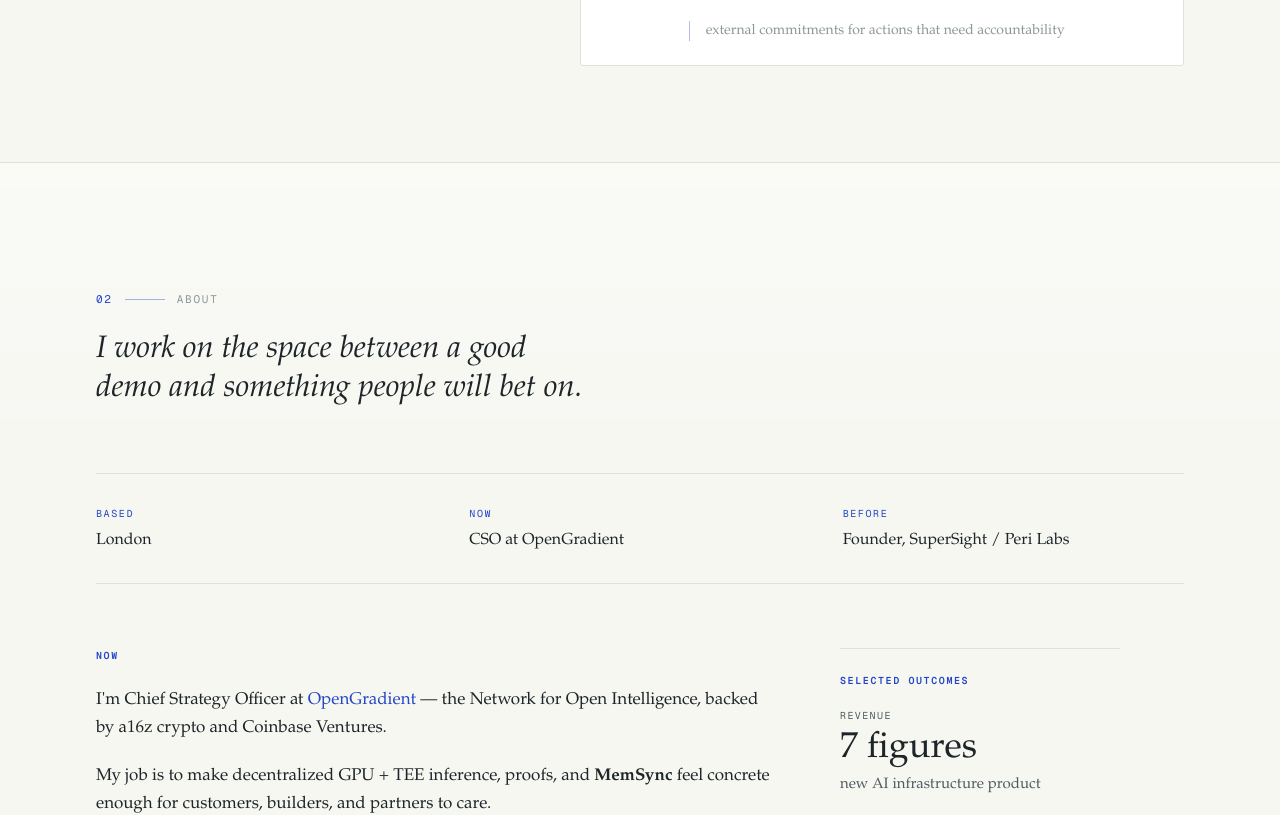
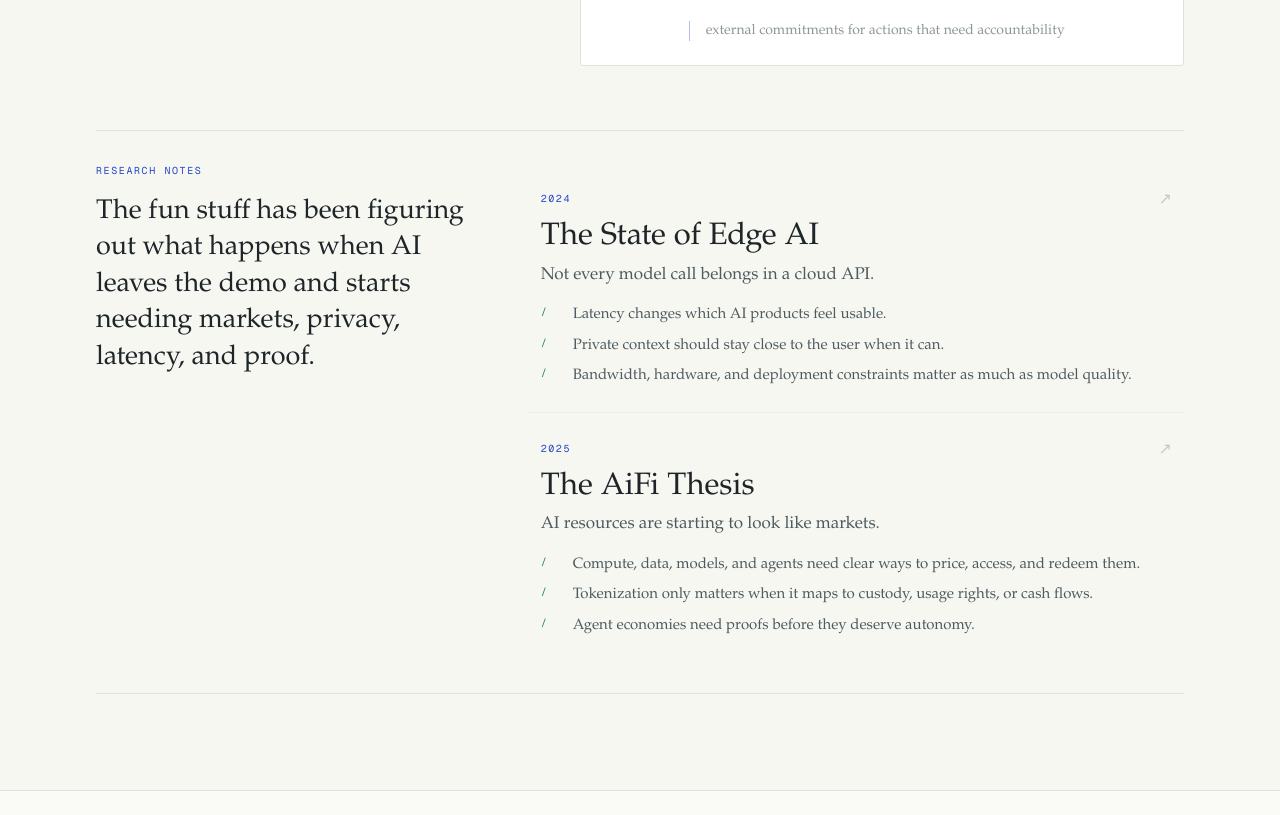
Before and after one commit to 0xadvait/personal_web, a Next.js app: page / in a window 1280 px wide. Shown: the part 1600-2415 px from the top of the page. Built offline with nearby package versions, Linux system fonts and the light colour scheme.

Commit message:
Add research notes from reports

```diff
--- a/src/components/Thesis.js
+++ b/src/components/Thesis.js
@@ -25,6 +25,31 @@
 const beforeAfter = [
   ['Today', 'black-box chat', 'trust me'],
   ['Next', 'agent workflows', 'verify it'],
+];
+
+const researchNotes = [
+  {
+    title: 'The State of Edge AI',
+    year: '2024',
+    href: 'https://peri-labs.github.io/docs/assets/files/The_State_of_Edge_AI.pdf',
+    line: 'Not every model call belongs in a cloud API.',
+    notes: [
+      'Latency changes which AI products feel usable.',
+      'Private context should stay close to the user when it can.',
+      'Bandwidth, hardware, and deployment constraints matter as much as model quality.',
+    ],
+  },
+  {
+    title: 'The AiFi Thesis',
+    year: '2025',
+    href: 'https://peri-labs.github.io/docs/assets/files/The_AiFi_Thesis.pdf',
+    line: 'AI resources are starting to look like markets.',
+    notes: [
+      'Compute, data, models, and agents need clear ways to price, access, and redeem them.',
+      'Tokenization only matters when it maps to custody, usage rights, or cash flows.',
+      'Agent economies need proofs before they deserve autonomy.',
+    ],
+  },
 ];
 
 export default function Thesis() {
@@ -100,6 +125,66 @@
             </ol>
           </Reveal>
         </div>
+
+        <Reveal delay={0.08}>
+          <div className="mt-12 border-y border-border py-6 sm:mt-16 sm:py-8">
+            <div className="grid gap-8 lg:grid-cols-[minmax(0,0.72fr)_minmax(0,1.28fr)] lg:gap-16">
+              <div>
+                <div className="font-mono text-[10px] uppercase tracking-[0.16em] text-accent">
+                  Research notes
+                </div>
+                <p className="mt-4 max-w-xl font-serif text-[21px] leading-[1.35] text-fg sm:text-[27px]">
+                  The fun stuff has been figuring out what happens when AI leaves the demo and
+                  starts needing markets, privacy, latency, and proof.
+                </p>
+              </div>
+
+              <div className="divide-y divide-border-soft border-t border-border lg:border-t-0">
+                {researchNotes.map((note) => (
+                  <a
+                    key={note.title}
+                    href={note.href}
+                    target="_blank"
+                    rel="noopener noreferrer"
+                    aria-label={`${note.title} PDF (opens in a new tab)`}
+                    className="group block py-6 transition-colors hover:bg-surface-soft/50 sm:px-3"
+                  >
+                    <div className="flex items-center justify-between gap-4">
+                      <div className="font-mono text-[10px] uppercase tracking-[0.16em] text-accent">
+                        {note.year}
+                      </div>
+                      <span
+                        aria-hidden
+                        className="text-fg-faint transition-all group-hover:translate-x-0.5 group-hover:text-accent"
+                      >
+                        ↗
+                      </span>
+                    </div>
+                    <h3 className="mt-2 font-serif text-[25px] leading-[1.15] text-fg transition-colors group-hover:text-accent sm:text-[31px]">
+                      {note.title}
+                    </h3>
+                    <p className="mt-2 font-serif text-[16px] leading-[1.5] text-fg-muted sm:text-[17px]">
+                      {note.line}
+                    </p>
+                    <ul className="mt-4 grid gap-2">
+                      {note.notes.map((item) => (
+                        <li
+                          key={item}
+                          className="grid grid-cols-[1.5rem_1fr] gap-2 font-serif text-[14.5px] leading-[1.5] text-fg-muted sm:text-[15px]"
+                        >
+                          <span aria-hidden className="font-mono text-[10px] text-accent-alt">
+                            /
+                          </span>
+                          <span>{item}</span>
+                        </li>
+                      ))}
+                    </ul>
+                  </a>
+                ))}
+              </div>
+            </div>
+          </div>
+        </Reveal>
       </div>
     </section>
   );
--- a/src/components/Work.js
+++ b/src/components/Work.js
@@ -22,9 +22,9 @@
     num: '02',
     label: 'Report · 2024',
     title: 'The State of Edge AI',
-    desc: 'First author. A report on real-time data, privacy, and edge deployment for large models. 174K+ X impressions, 6 academic citations.',
+    desc: 'First author. A report on what changes when inference moves closer to the user: latency, privacy, bandwidth, and device constraints.',
     impact: '174K+ impressions',
-    signals: ['edge AI', 'market map'],
+    signals: ['edge AI', 'latency', 'privacy'],
     links: [
       { label: 'PDF', href: 'https://peri-labs.github.io/docs/assets/files/The_State_of_Edge_AI.pdf' },
       { label: 'Launch tweet', href: 'https://x.com/advait_jayant/status/1844420752323510351' },
@@ -34,9 +34,9 @@
     num: '03',
     label: 'Report',
     title: 'The AiFi Thesis',
-    desc: 'A thesis for AI x DeFi: tokenized compute, training data, and model markets.',
+    desc: 'A thesis for AI x DeFi: compute, data, models, and agents as resources with markets around them.',
     impact: 'AI x DeFi thesis',
-    signals: ['crypto rails', 'compute markets'],
+    signals: ['compute markets', 'agent finance'],
     href: 'https://peri-labs.github.io/docs/assets/files/The_AiFi_Thesis.pdf',
   },
   {
```
